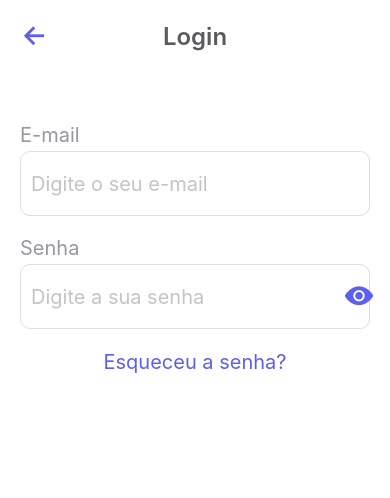
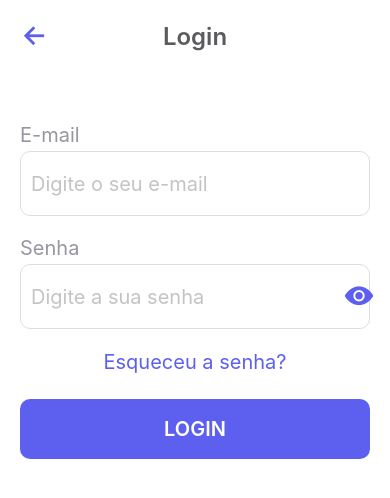
Before and after one commit to indicaDev/indica_benefits, a React Native app: screen / in a window 390 px wide. Shown: the top 498 px of the page. Built offline with nearby package versions, Linux system fonts and the light colour scheme.

Commit message:
feat: criação do componente de button

```diff
--- /dev/null
+++ b/src/components/Button/index.tsx
@@ -0,0 +1,16 @@
+import { Text, TouchableOpacity } from "react-native";
+
+import styles from "./styles";
+
+interface ButtonProps {
+  title: string;
+  onPress: () => void;
+}
+
+export function Button({ title, onPress }: ButtonProps) {
+  return (
+    <TouchableOpacity onPress={onPress} style={styles.container}>
+      <Text style={styles.title}>{title}</Text>
+    </TouchableOpacity>
+  );
+}
--- /dev/null
+++ b/src/components/Button/styles.ts
@@ -0,0 +1,19 @@
+import { StyleSheet } from "react-native";
+
+const styles = StyleSheet.create({
+  container: {
+    backgroundColor: "#5D5FEF",
+    height: 60,
+    borderRadius: 10,
+    alignItems: "center",
+    justifyContent: "center",
+  },
+  title: {
+    fontSize: 20,
+    fontWeight: "600",
+    color: "#FFFFFF",
+    textTransform: "uppercase",
+  },
+});
+
+export default styles;
--- a/src/screens/SignIn/index.tsx
+++ b/src/screens/SignIn/index.tsx
@@ -3,6 +3,7 @@ import { TouchableOpacity, Text, View, Alert } from "react-native";
 
 import { Header } from "../../components/Header";
 import { Input } from "../../components/Input";
+import { Button } from "../../components/Button";
 
 import styles from "./styles";
 
@@ -42,6 +43,9 @@ export function SigIn() {
       >
         <Text style={styles.forgotPasswordText}>Esqueceu a senha?</Text>
       </TouchableOpacity>
+      <View style={styles.buttonContainer}>
+        <Button title="Login" onPress={() => Alert.alert("Realiza login")} />
+      </View>
     </View>
   );
 }
--- a/src/screens/SignIn/styles.ts
+++ b/src/screens/SignIn/styles.ts
@@ -17,6 +17,10 @@ const styles = StyleSheet.create({
     fontSize: 20,
     color: "#5D5FEF",
   },
+  buttonContainer: {
+    paddingHorizontal: 20,
+    marginTop: 25,
+  },
 });
 
 export default styles;
```
